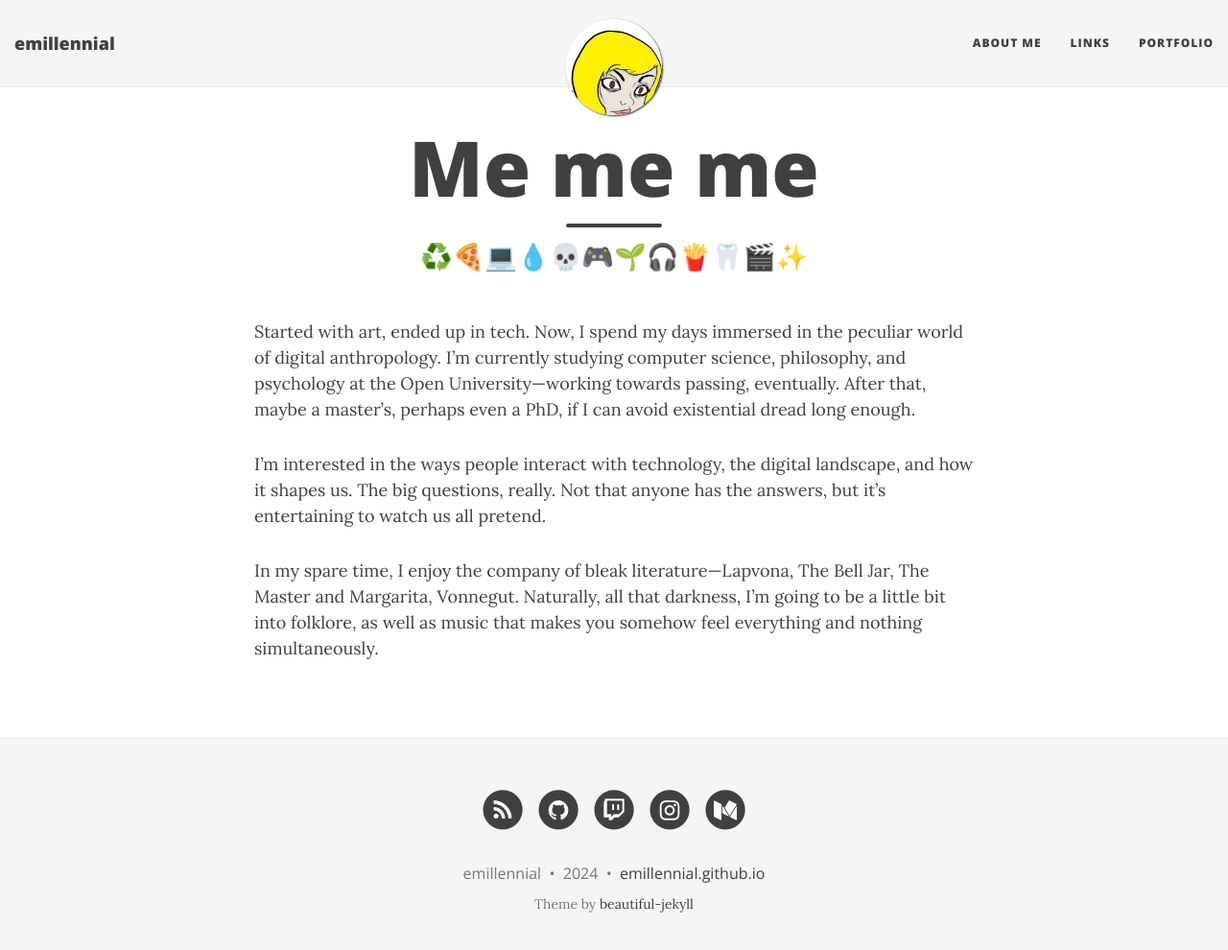
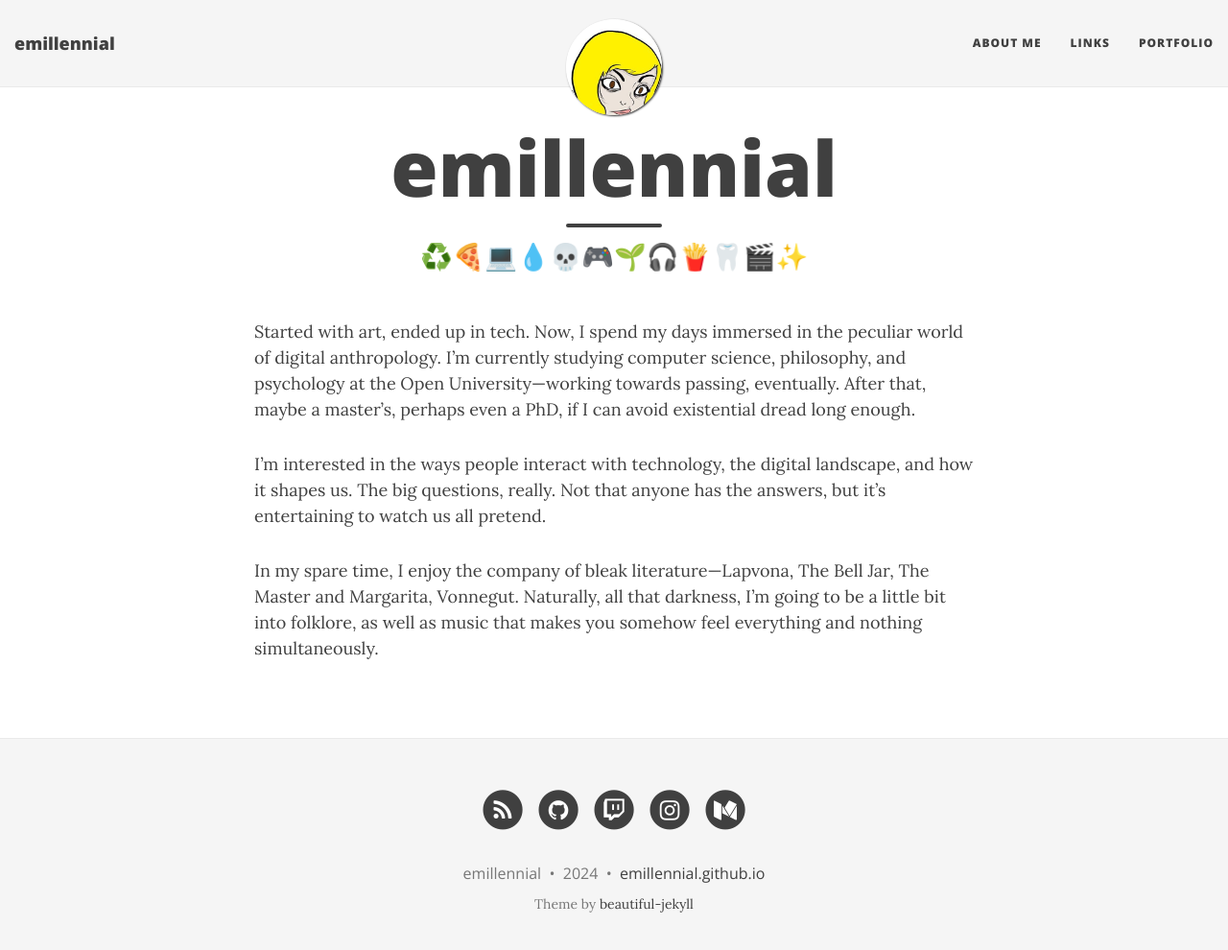
Before and after one commit to emillennial/emillennial.github.io, a Jekyll site: the page built from aboutme.md, in a window 1280 px wide and 1003 px high. Shown: the top 990 px of the window at 96% size. Built offline with Jekyll 4.4.1, drawn with Linux system fonts in a browser that asks for light colours; nearby versions of some CDN libraries.

Commit message:
Update aboutme.md

```diff
--- a/aboutme.md
+++ b/aboutme.md
@@ -1,6 +1,6 @@
 ---
 layout: page
-title: Me me me
+title: emillennial
 subtitle: ♻️🍕💻💧💀🎮🌱🎧🍟🦷🎬✨
 use-site-title: true
 ---
```
